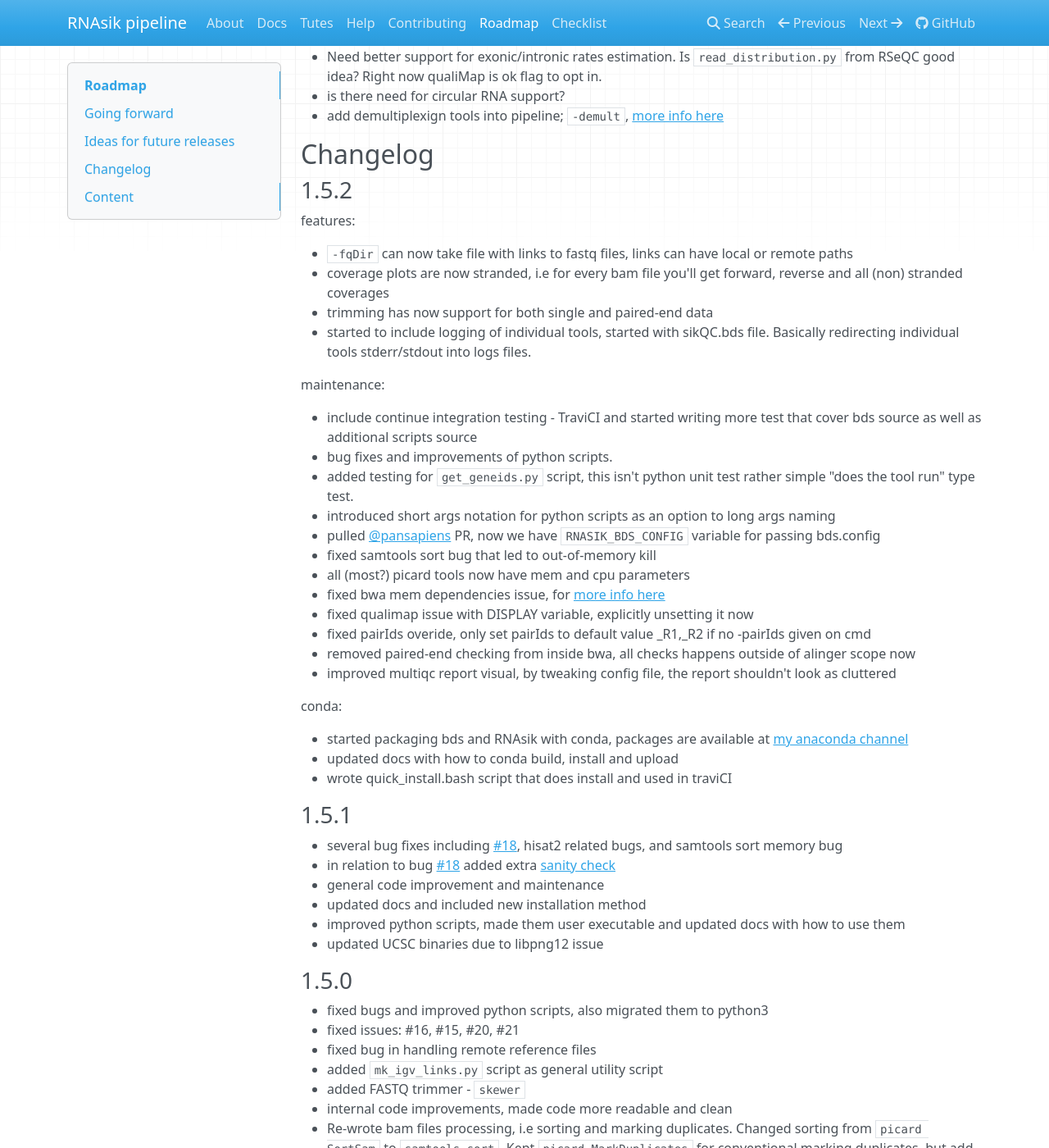
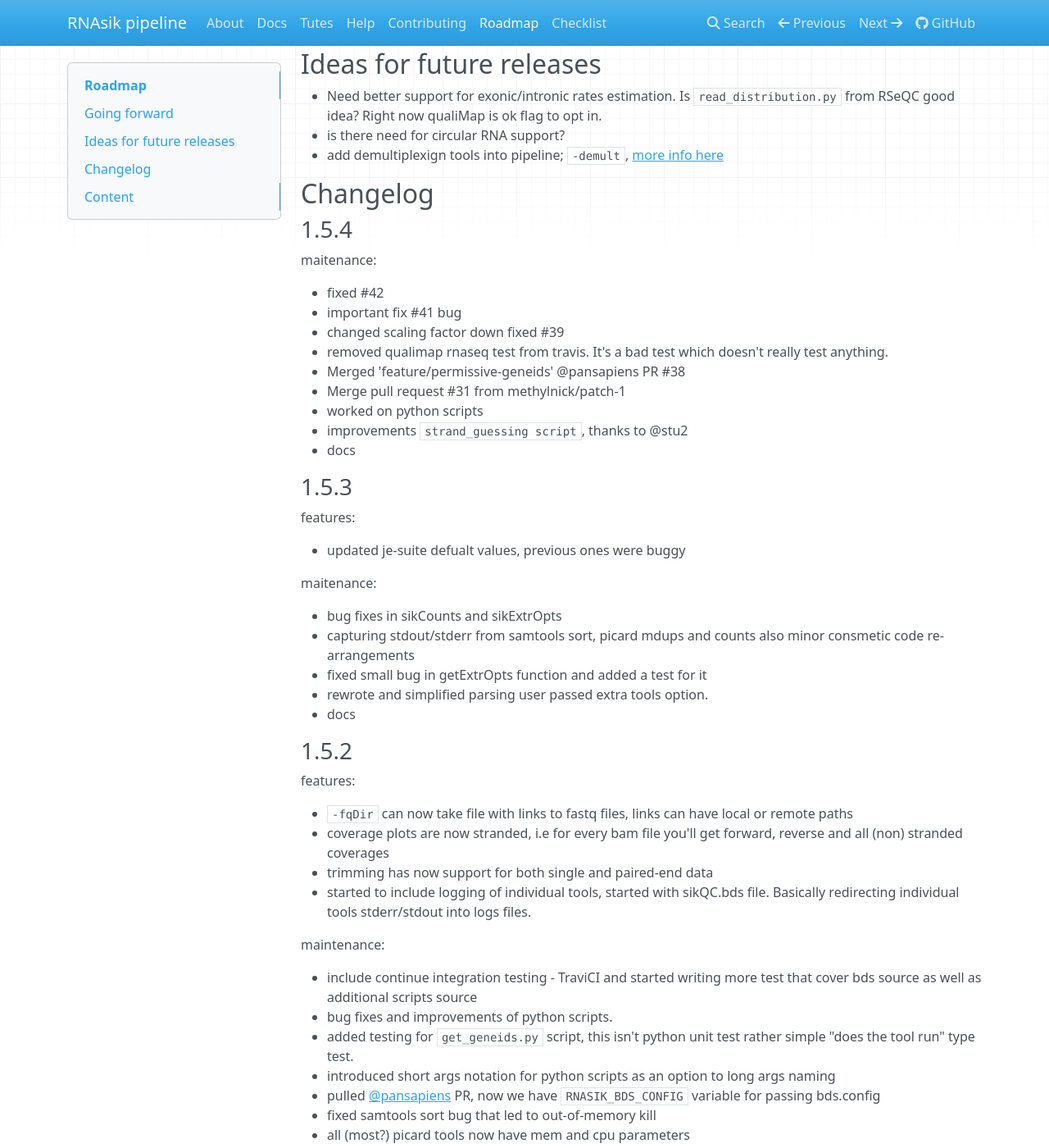
Before and after one commit to MonashBioinformaticsPlatform/RNAsik-pipe, an MkDocs documentation site: the page built from docs/roadmap.md, in a window 1280 px wide and 1400 px high, scrolled down 1084 px. Shown: the whole window at 82% size. Built offline with MkDocs 1.6.1, drawn with Linux system fonts in a browser that asks for light colours; nearby versions of some CDN libraries; comment, search, counter and statistics services are not loaded; some of the changed text lies outside the part shown.

Commit message:
updated docs, added release notes and dumped RNAsik version up

```diff
--- a/docs/roadmap.md
+++ b/docs/roadmap.md
@@ -13,13 +13,14 @@
 - noticed that qualimap could have high RAM consumption, need to fix cpu and mem parameters passing through sik.config file. Reckon to set mem at 4 or 6 Gb
 - add support for another aligner - [minimap2](https://github.com/lh3/minimap2)
 
-### 1.5.4 (end of the year) 2018
+### 1.5.5 (end of the year) 2019
 
 - include handling of url based samples sheets, i.e `-samplesSheet` flag should handle local based or remote files, just like `-fastaRef` option
 - better tools version logging, don't like when `RNAsik` checks `bwa` version when `STAR` aligner is used
 - include logging of split lanes and R1 and R2. Want to be able to see from the log whether two reads were classified as split lanes or paired end. This is
 to do with recent bug that got fixed in [b924027](https://github.com/MonashBioinformaticsPlatform/RNAsik-pipe/commit/b9240274fa7c964e953a767c254f31ba0d044547)
 - add alignment free support for RNAseq analysis salmon/kalisto
+- include igv_links.html as part of the RNAsik output, default to file:/// with a bit of javascript in the html to figure out the correct path
 
 ### 1.6.0 (February/March) 2019
 
@@ -40,6 +41,34 @@ I already have a prototype in bds, just need to plug it in.
 - add demultiplexign tools into pipeline; `-demult`, [more info here](https://github.com/MonashBioinformaticsPlatform/RNAsik-pipe/issues/32)
 
 ## Changelog
+
+### 1.5.4
+
+maitenance:
+
+  - fixed #42
+  - important fix #41 bug
+  - changed scaling factor down fixed #39
+  - removed qualimap rnaseq test from travis. It's a bad test which doesn't really test anything.
+  - Merged 'feature/permissive-geneids' @pansapiens PR #38
+  - Merge pull request #31 from methylnick/patch-1
+  - worked on python scripts
+  - improvements `strand_guessing script`, thanks to @stu2
+  - docs
+
+### 1.5.3
+
+features:
+
+  - updated je-suite defualt values, previous ones were buggy
+
+maitenance:
+
+  - bug fixes in sikCounts and sikExtrOpts
+  - capturing stdout/stderr from samtools sort, picard mdups and counts also minor consmetic code re-arrangements
+  - fixed small bug in getExtrOpts function and added a test for it
+  - rewrote and simplified parsing user passed extra tools option.
+  - docs
 
 ### 1.5.2
 
```
Also changed, not shown: 1 other file.
